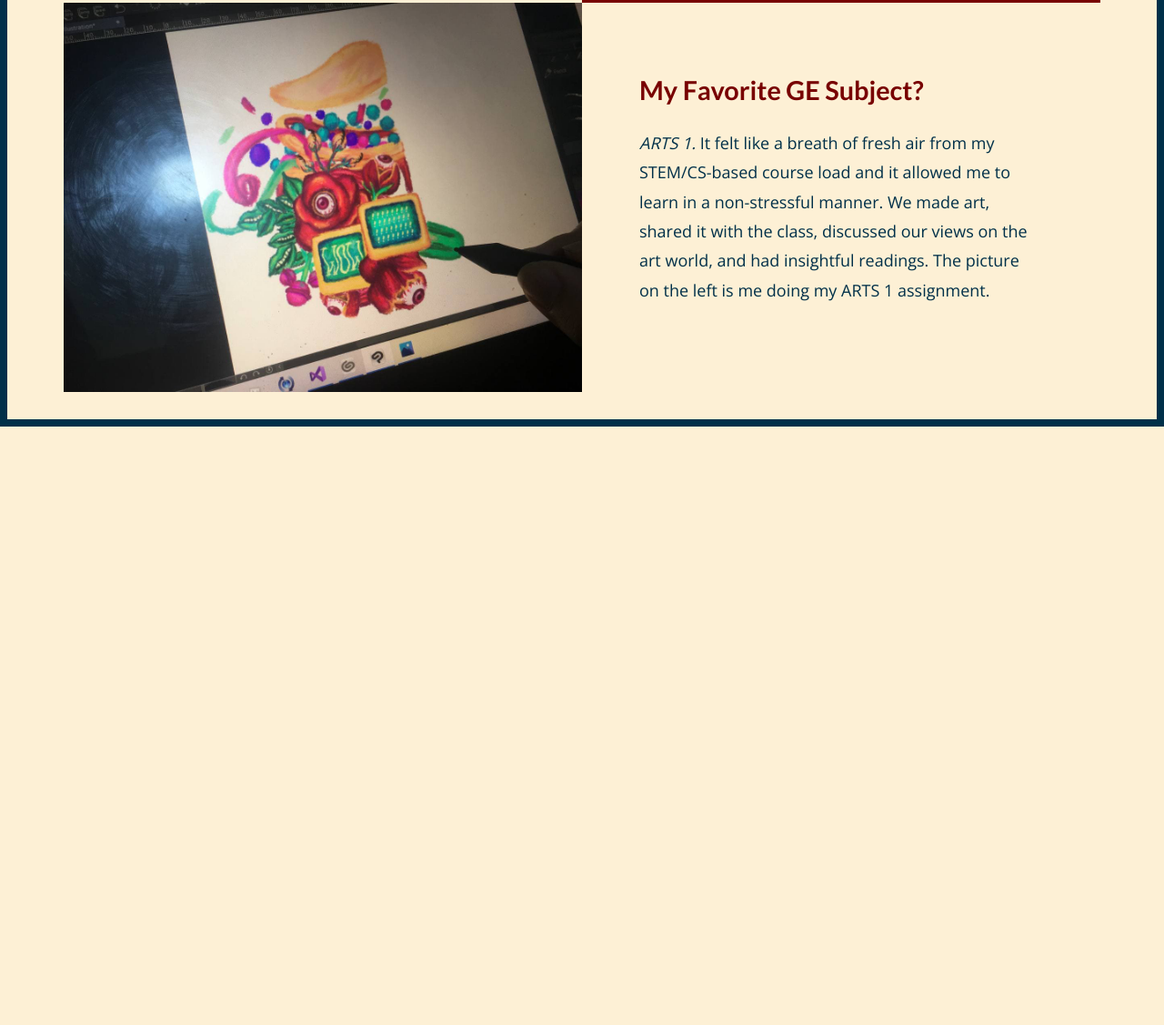
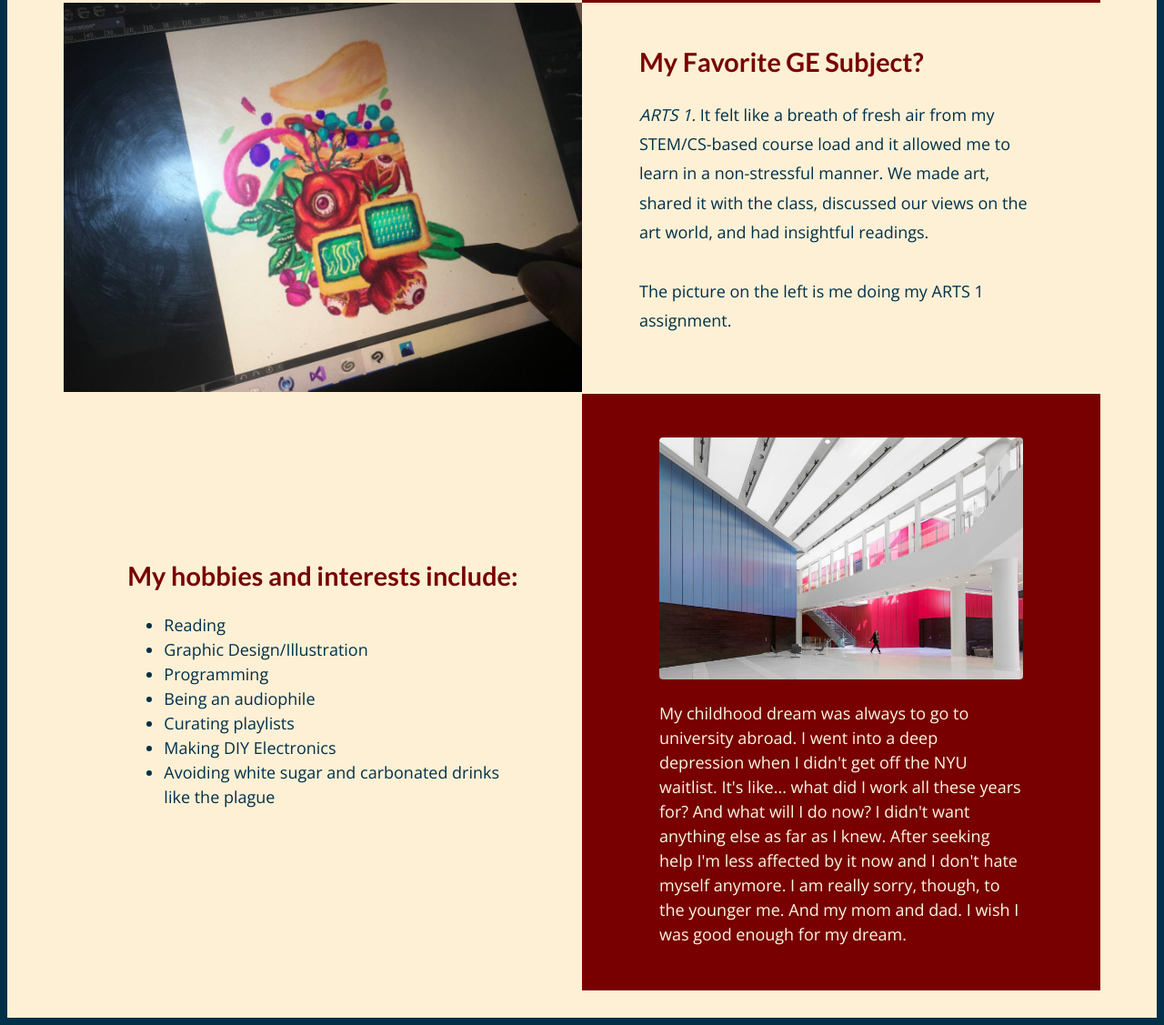
Before and after one commit to fish-and-bear/CMSC100-labexer1, a plain HTML site: page index.html in a window 1280 px wide. Shown: the part 996-2123 px from the top of the page at 91% size. Before the commit the page ends 1465 px from the top, so only its background shows below. Drawn offline with nearby package versions, Linux system fonts and the light colour scheme.

Commit message:
added files

```diff
--- a/index.html
+++ b/index.html
@@ -52,16 +52,16 @@
   <div class="tm-flex-center p-5 tm-bg-color-primary">
       <span class="tm-text-color-white tm-font-thin mb-0">
         That's why my favorite CMSC subject is <strong>CMSC 22.</strong>
-        CMSC 22 is the class that taught me OOP and Java.
+        <br>CMSC 22 is the class that taught me OOP and Java.</br>
         The learning curve challenged me so much, and with so little time to keep up I felt like I wasn't able to do my best and maximize my learning experience.
-        I wish I had done better in that class. CMSC 22 taught me a lot.
+        I wish I had pushed myself even more and done better in that class. CMSC 22 taught me a lot.
       </span>
   </div>
 </div>
 </section>
 
 <!-- 3rd Section -->
-<section class="row tm-section tm-mb-30">
+<section class="row tm-section">
   <div class="col-sm-12 col-md-12 col-lg-6 col-xl-6 p-0 text-center">
     <img src="img/arts1.jpg" alt="Image" class="img-fluid">
   </div>
@@ -71,12 +71,46 @@
         <h2 class="tm-text-color-primary mb-4">My Favorite GE Subject?</h2>
         <p><em>ARTS 1.</em> It felt like a breath of fresh air from my STEM/CS-based course load
           and it allowed me to learn in a non-stressful manner. We made art, shared it with the class,
-          discussed our views on the art world, and had insightful readings. The picture on the left is me
-          doing my ARTS 1 assignment.
+          discussed our views on the art world, and had insightful readings.
+          <br></br>The picture on the left is me doing my ARTS 1 assignment.</p>
       </div>
     </div>
   </div>
 </section>
 
+<!-- 4th Section -->
+<section class="row tm-section tm-mb-30">
+  <div class="col-sm-12 col-md-12 col-lg-6 col-xl-6">
+    <div class="tm-flex-center p-5">
+      <div class="tm-md-flex-center">
+        <h2 class="tm-text-color-primary mb-4">My hobbies and interests include:</h2>
+        <ul>
+          <li>Reading</li>
+          <li>Graphic Design/Illustration</li>
+          <li>Programming</li>
+          <li>Being an audiophile</li>
+          <li>Curating playlists</li>
+          <li>Making DIY Electronics</li>
+          <li>Avoiding white sugar and carbonated drinks <br>like the plague</br></li>
+        </ul>
+      </div>
+    </div>
+  </div>
+   <div class="col-sm-12 col-md-12 col-lg-6 col-xl-6 p-0">
+     <div class="tm-flex-center p-5 tm-bg-color-primary">
+       <div class="tm-max-w-400 tm-flex-center tm-flex-col">
+         <img src="img/nyuad.jpg" alt="Image" class="img-fluid rounded mx-auto d-block mb-4">
+       <span class="tm-text-color-white tm-font-thin mb-0"> My childhood dream was always to go to university abroad.
+        I went into a deep depression when I didn't get off the NYU waitlist. It's like... what did I work all these years for?
+        And what will I do now? I didn't want anything else as far as I knew.
+        After seeking help I'm less affected by it now and I don't hate myself anymore.
+        I am really sorry, though, to the younger me. And my mom and dad. I wish I was good enough for my dream.
+       </span>
+       </div>
+     </div>
+   </div>
+ </section>
+
+
 </body>
 </html>
```
Also changed, not shown: img/nyuad.jpg (added).
